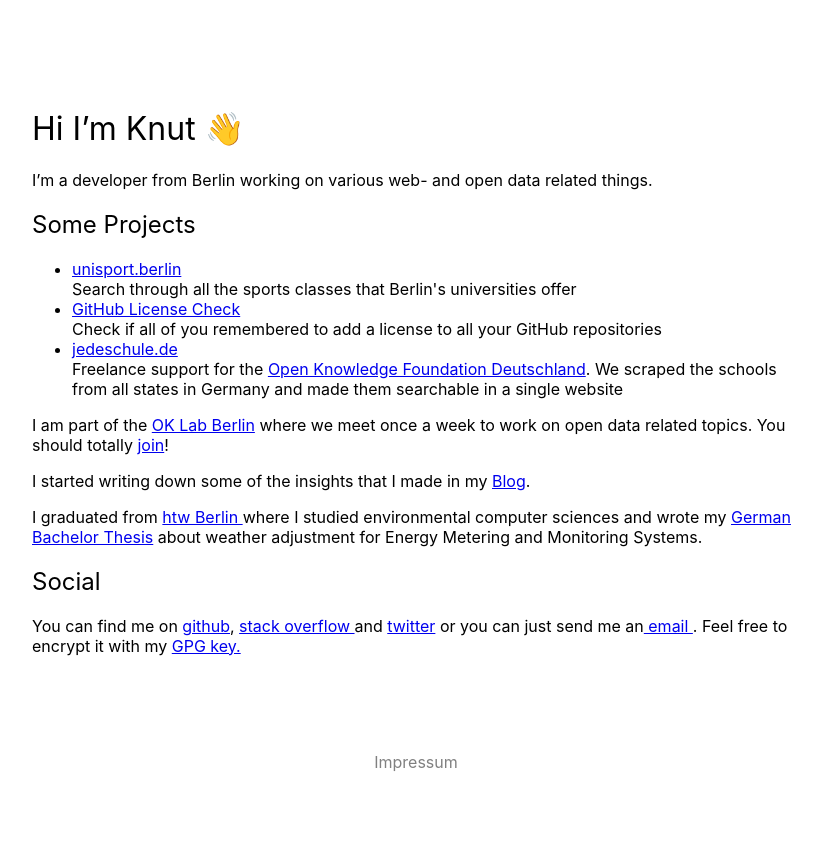
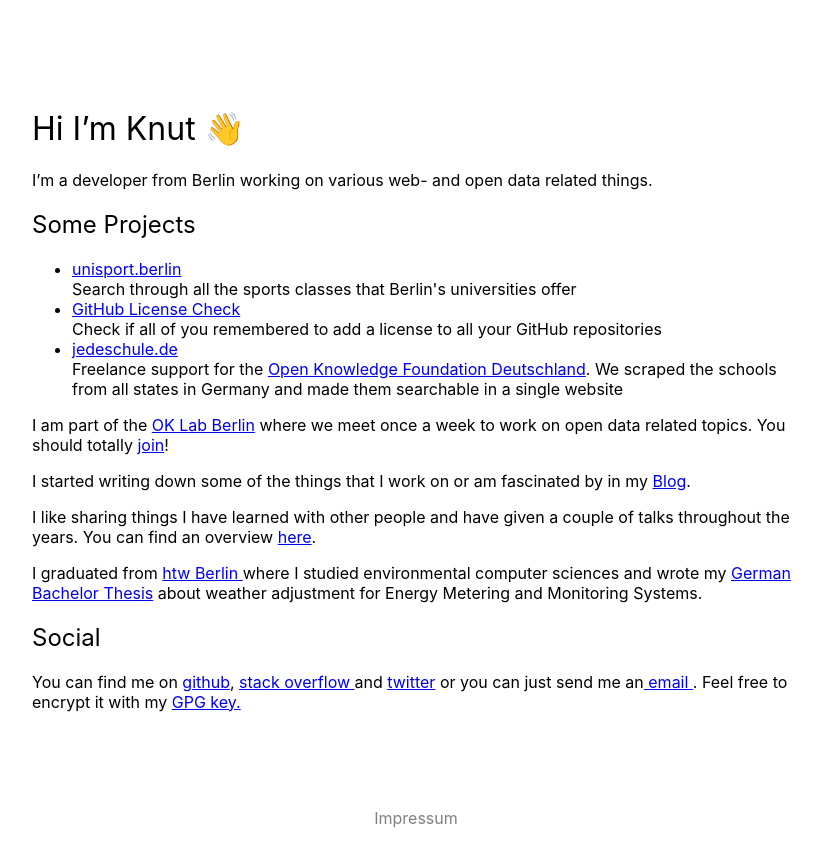
Before and after one commit to k-nut/website, a Jekyll site: the page built from index.md, in a window 1280 px wide. Shown: the top 866 px of the page, without its empty margins (224-1045 px from the left). Built offline with Jekyll 4.4.1, drawn with Linux system fonts in a browser that asks for light colours; our own code applies the rules of GitHub Pages for plain Markdown files.

Commit message:
link to speaking page

```diff
--- a/index.md
+++ b/index.md
@@ -23,7 +23,11 @@ I am part of the <a href="https://codefor.de/berlin">OK Lab Berlin</a> where we
 </p>
 
 <p>
-I started writing down some of the insights that I made in my <a href="https://blog.k-nut.eu">Blog</a>.
+I started writing down some of the things that I work on or am fascinated by in my <a href="https://blog.k-nut.eu">Blog</a>.
+</p>
+
+<p>
+I like sharing things I have learned with other people and have given a couple of talks throughout the years. You can find an overview <a href="/speaking/">here</a>.
 </p>
 
 <p>
```
